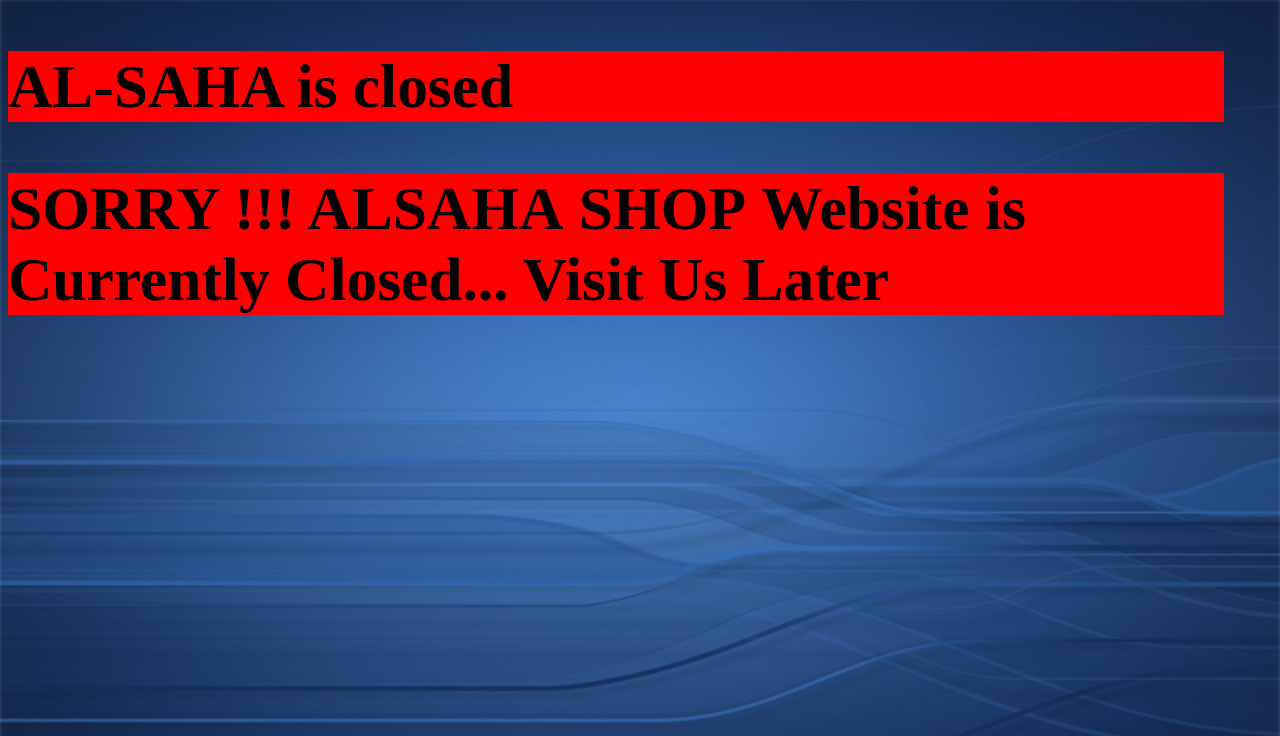
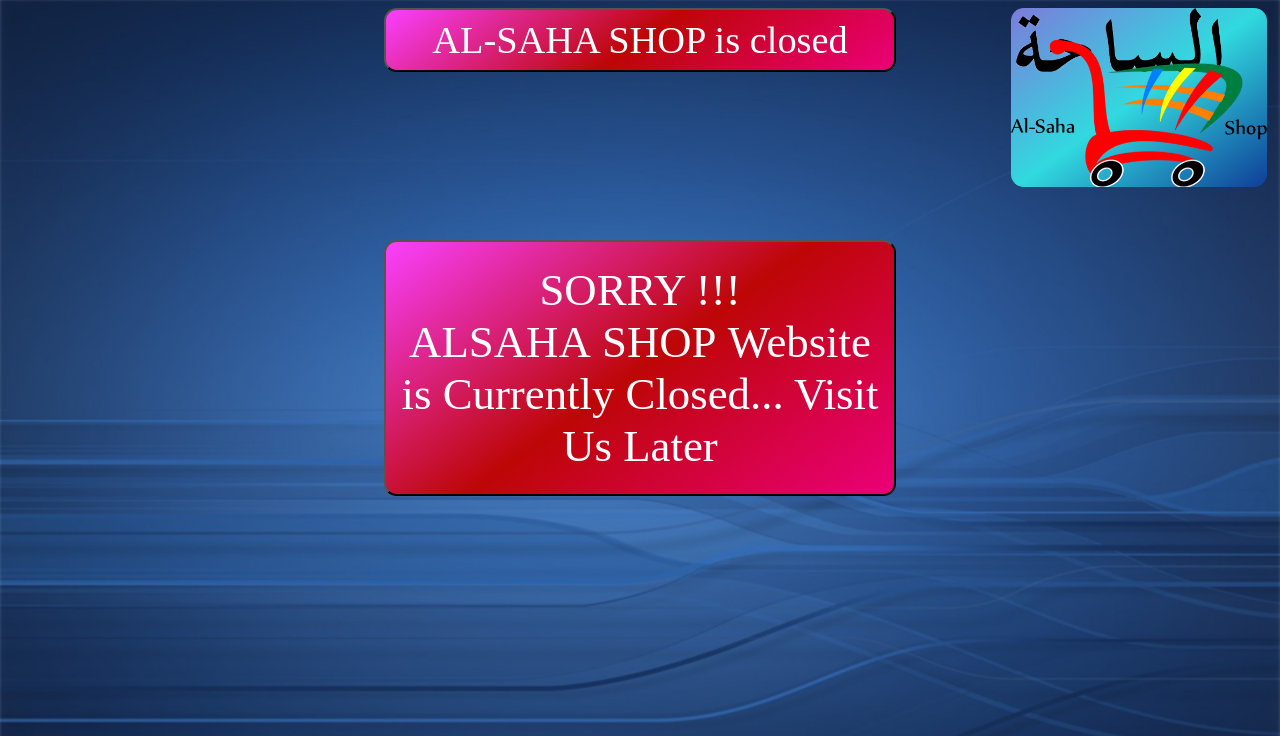
Before and after one commit to alsahas/alsahas, a PHP site: page /close.html in a window 1280 px wide. Shown: the top 736 px of the page. Run offline with PHP 8.4, Linux system fonts and the light colour scheme; some libraries are stand-ins or nearby versions.

Commit message:
Add files via upload

```diff
--- a/close.html
+++ b/close.html
@@ -9,9 +9,8 @@
 <script type="module"src="database3.js"></script>
 </head>
 <body onload="">
-<div id="maintenance"style="display:block;">
-	<h2 style="background-color:RED;">AL-SAHA is closed</h1>
-	<h2 style="background-color:RED;">SORRY !!! ALSAHA&nbsp;SHOP&nbsp;Website is Currently Closed... Visit Us Later</h1>
-</div>
+<img src="png/logo3.png"class="logo_close">
+<button style="display:block"id="page_close1"class="page_close1">AL-SAHA SHOP is closed</button>
+<button style="display:block"id="page_close2"class="page_close2">SORRY !!! ALSAHA&nbsp;SHOP&nbsp;Website is Currently Closed... Visit Us Later</button>
 </body>
 </html>
--- a/database2.js
+++ b/database2.js
@@ -47,6 +47,7 @@ import { initializeApp } from "https://www.gstatic.com/firebasejs/12.3.0/firebas
 
 async function updateRequestState(requestid,newState)
 {
+	console.log(requestid+":"+newState);
 	const targetPath = "requests/"+requestid;
 	const updates =
 	{
@@ -95,7 +96,7 @@ function saveDriver(drivername,user,pass)
 }
 function loadRequests()
 {
-	localStorage.setItem('request',"");
+	//localStorage.setItem('request',"");
 	var empty=document.getElementById("empty-request");
 	var request_section=document.getElementById("request_section");
 	var found=false;
--- a/mystyle.css
+++ b/mystyle.css
@@ -214,6 +214,55 @@ div#details
 	height:5vw;
 	z-index: 9999999999;
 }
+.page_close1
+{
+	position:fixed;
+	top: 1vh;
+	right: 30vw;
+	text-align: center;
+	vertical-align: middle;
+	background-image: linear-gradient(144deg,#f940ff, #bd0606 50%,#eb0079);
+	border-radius: 1vw;
+	color: #FFFFFF;
+	font-family: Times New Roman, sans-serif;
+	font-size:clamp(0.4rem, 3vw, 6rem);
+	width: 40vw;
+	height:5vw;
+	z-index: 9999999999;
+}
+.page_close2
+{
+	position:fixed;
+	top: 30vh;
+	right: 30vw;
+	text-align: center;
+	vertical-align: middle;
+	background-image: linear-gradient(144deg,#f940ff, #bd0606 50%,#eb0079);
+	border-radius: 1vw;
+	color: #FFFFFF;
+	font-family: Times New Roman, sans-serif;
+	font-size:clamp(0.4rem, 3.5vw, 6rem);
+	width: 40vw;
+	height:20vw;
+	z-index: 9999999999;
+}
+.logo_close
+{
+	position:fixed;
+	top: 1vh;
+	right: 1vw;
+	text-align: center;
+	vertical-align: middle;
+	background-image: linear-gradient(144deg,#7c7bdb, #31d9df 50%,#0f3e97);
+	border-radius: 1vw;
+	color: #FFFFFF;
+	font-family: Times New Roman, sans-serif;
+	font-size:clamp(0.4rem, 3.5vw, 6rem);
+	width: 20vw;
+	height:14vw;
+	z-index: 9999999999;
+}
+
 .message-label
 {
 	background-color: #4CAF50; /* Green background for success */
@@ -257,12 +306,10 @@ div#details
 
 .imagecart:hover
 {
-	content: url('./png/cart5.png');
 	cursor: pointer;
 }
 .emptycart:hover
 {
-	content: url('./png/empty-cart2.png');
 	cursor: pointer;
 }
 .imagecart
@@ -283,7 +330,7 @@ div#details
 	color:WHITE;
 	position:relative;
 	left:0.3vw;
-	top:-0.3vw;
+	top:-0.16vw;
 }
 .emptycart
 {
@@ -430,7 +477,7 @@ input[type="submit"]{
 	margin: 2px;
     padding: 0px; /* Removes default padding */
 	font-size: clamp(0.5rem, 2.3vw, 3rem);
-	height: 40%; /* Adjust this value as needed */
+	height: 80%; /* Adjust this value as needed */
 	overflow-y: auto;
 }
 
@@ -498,8 +545,8 @@ a:link
 	border-radius: 0.5vw;
 	color:#FFFFFF;
     margin-right: 1vh; /* Adds spacing between list items */
-	font-size: clamp(0.5rem, 2vw, 2rem);
-	margin-bottom: 2px;
+	font-size: clamp(0.5rem, 4vh, 4rem);
+	margin-bottom: 1px;
 }
 .category0
 {
```
Also changed, not shown: myscript.js (+7 -2 lines).
